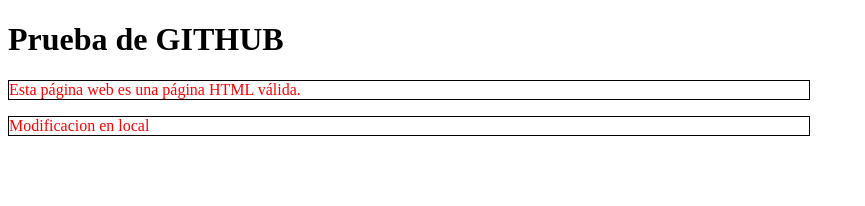
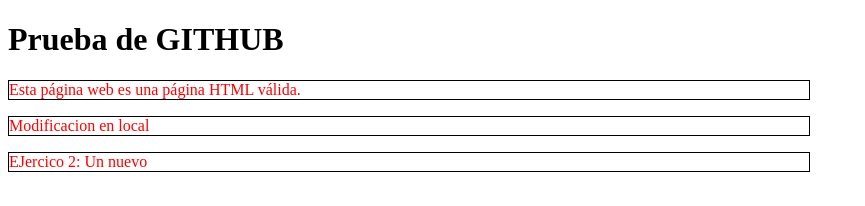
Before and after one commit to AaronCM2705/Prueba-1, a plain HTML site: page index.html in a window 1280 px wide. Shown: the whole page, without its empty margins (0-865 px from the left). Drawn offline with Linux system fonts and the light colour scheme.

Commit message:
Modificación en remoto

```diff
--- a/index.html
+++ b/index.html
@@ -11,5 +11,6 @@
   <h1>Prueba de GITHUB</h1>
   <p>Esta página web es una página HTML válida.</p>
   <p>Modificacion en local</p>
+  <p>EJercico 2: Un nuevo</p>
 </body>
 </html>
```
